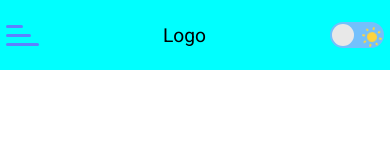
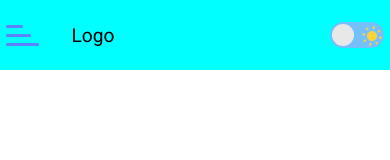
Before and after one commit to ashutoshmaurya293/Portfolio, a React (Vite) app: page / in a window 390 px wide. Shown: the top 160 px of the page. Built offline with nearby package versions, Linux system fonts and the light colour scheme.

Commit message:
navbar completed

```diff
--- a/src/conponents/DarkMode/Darkmode.css
+++ b/src/conponents/DarkMode/Darkmode.css
@@ -39,7 +39,7 @@
 
 .sun svg {
   position: absolute;
-  top: 2.5px;
+  top: 2px;
   left: 30px;
   z-index: 1;
   width: 24px;
--- a/src/conponents/Navbar/Navbar.css
+++ b/src/conponents/Navbar/Navbar.css
@@ -17,7 +17,11 @@ nav {
   max-width: 12 00px;
   margin: 0 1rem;
 }
-
+.sideLogo{
+  display: flex;
+  align-items: center;
+  gap: 2rem;
+}
 .sideLogo ul {
   display: flex;
   list-style: none;
@@ -26,6 +30,11 @@ nav {
 }
 #checkbox {
   display: none;
+}
+#full{
+  display: flex;
+  align-items: center;
+  gap: 5rem;
 }
 .Hamburger{
   display: none;
@@ -93,7 +102,7 @@ nav {
 .Hamburger{
   display: block;
 }
-.sideLogo{
+.sideLogo ul{
   display: none;
 }
 }
--- a/src/conponents/Navbar/Navbar.jsx
+++ b/src/conponents/Navbar/Navbar.jsx
@@ -6,7 +6,8 @@ const Navbar = () => {
   return (
     <nav>
       <div className="container">
-      <div className="Hamburger">
+    <div id="full">
+    <div className="Hamburger">
       <input id="checkbox" type="checkbox"/>
     <label className="toggle" htmlFor="checkbox">
         <div id="bar1" className="bars"></div>
@@ -15,6 +16,7 @@ const Navbar = () => {
     </label>
       </div>
         <div className="logo">Logo</div>
+    </div>
         <div className="sideLogo">
           <ul>
             <li>Projects</li>
```
